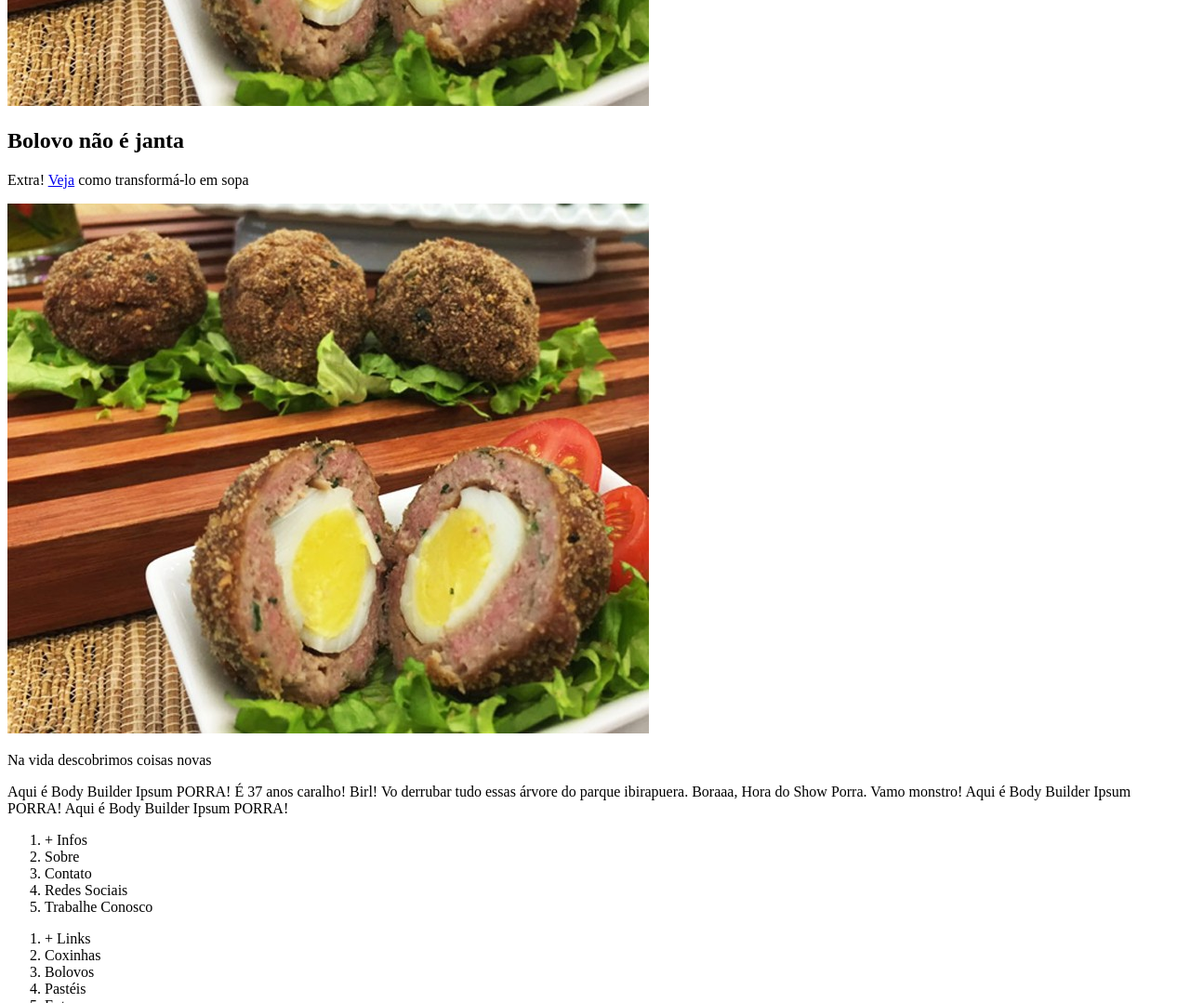
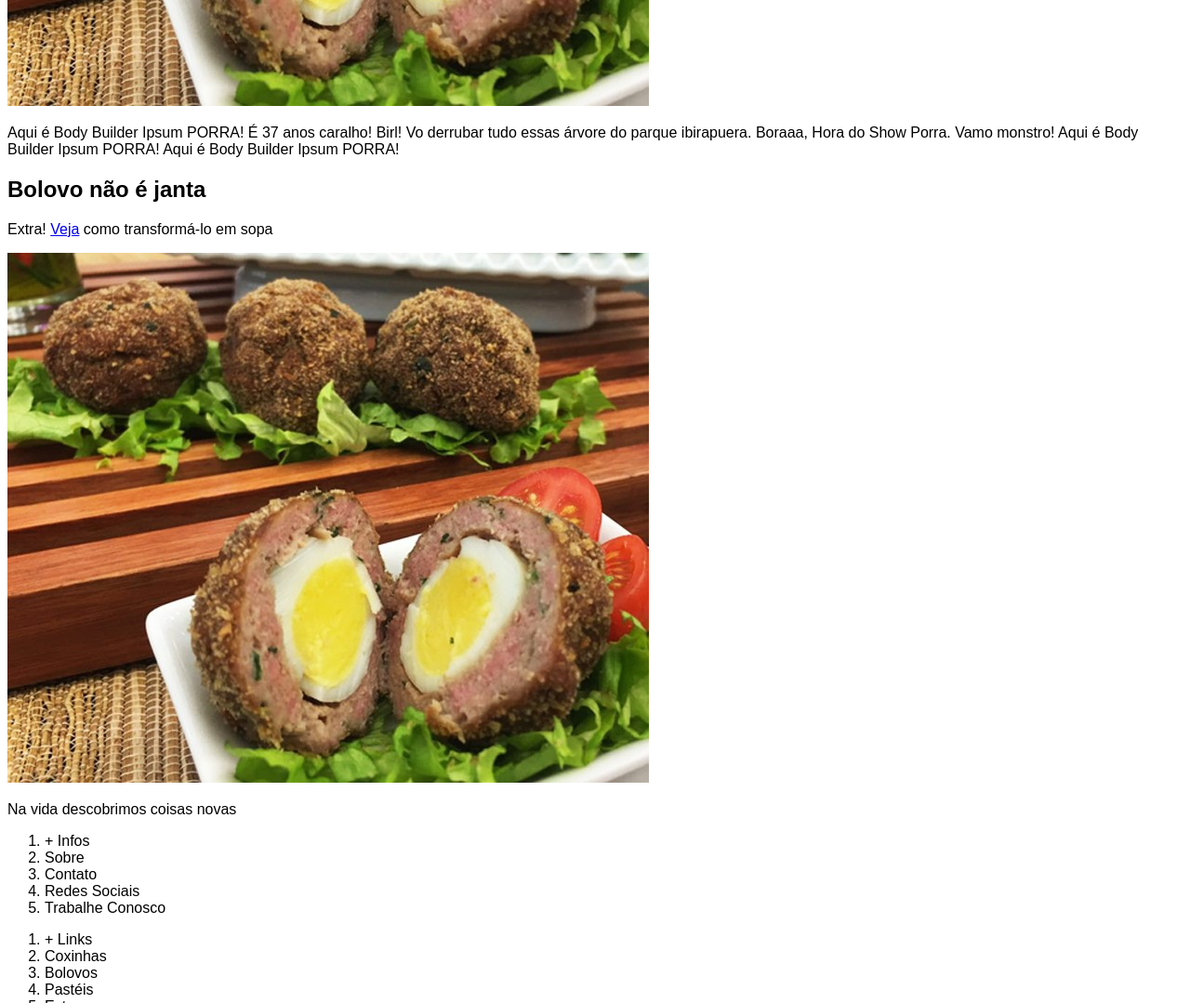
Before and after one commit to WesRaiuga/eh-comida-de-boteco, a plain HTML site: page index.html in a window 1280 px wide. Shown: the part 720-1799 px from the top of the page at 93% size. Drawn offline with Linux system fonts and the light colour scheme.

Commit message:
Adição do arquivo estilo.css

```diff
--- /dev/null
+++ b/assets/css/estilo.css
@@ -0,0 +1,3 @@
+body{
+    font-family: "Comic Sans", sans-serif;
+}
--- a/index.html
+++ b/index.html
@@ -7,6 +7,9 @@
     <meta name="keywords" content="Comida de boteco, comida, boteco, food, fome, comer">
     <meta name="description" content="Os melhores aperitivos de bar de São Paulo, você encontra aqui">
     <meta http-equiv="X-UA-Compatible" content="ie=edge">
+
+    <link rel="stylesheet" href="assets/css/estilo.css">
+
     <title>Boteco's Food</title>
 </head>
 <body>
@@ -35,6 +38,12 @@
             <img src="assets/images/bolovo.jpg" alt="Bolovo">
         </div>
 
+        <section id="coxinha">
+            <article>
+                <p>Aqui é Body Builder Ipsum PORRA! É 37 anos caralho! Birl! Vo derrubar tudo essas árvore do parque ibirapuera. Boraaa, Hora do Show Porra. Vamo monstro! Aqui é Body Builder Ipsum PORRA! Aqui é Body Builder Ipsum PORRA!</p>
+            </article>
+        </section>
+
         <section id="bolovo">
             <div>
                 <h2>Bolovo não é janta</h2>
@@ -44,12 +53,6 @@
             <aside>
                 <p>Na vida descobrimos coisas novas</p>
             </aside>
-        </section>
-
-        <section id="coxinha">
-            <article>
-                <p>Aqui é Body Builder Ipsum PORRA! É 37 anos caralho! Birl! Vo derrubar tudo essas árvore do parque ibirapuera. Boraaa, Hora do Show Porra. Vamo monstro! Aqui é Body Builder Ipsum PORRA! Aqui é Body Builder Ipsum PORRA!</p>
-            </article>
         </section>
     </main>
 
```
